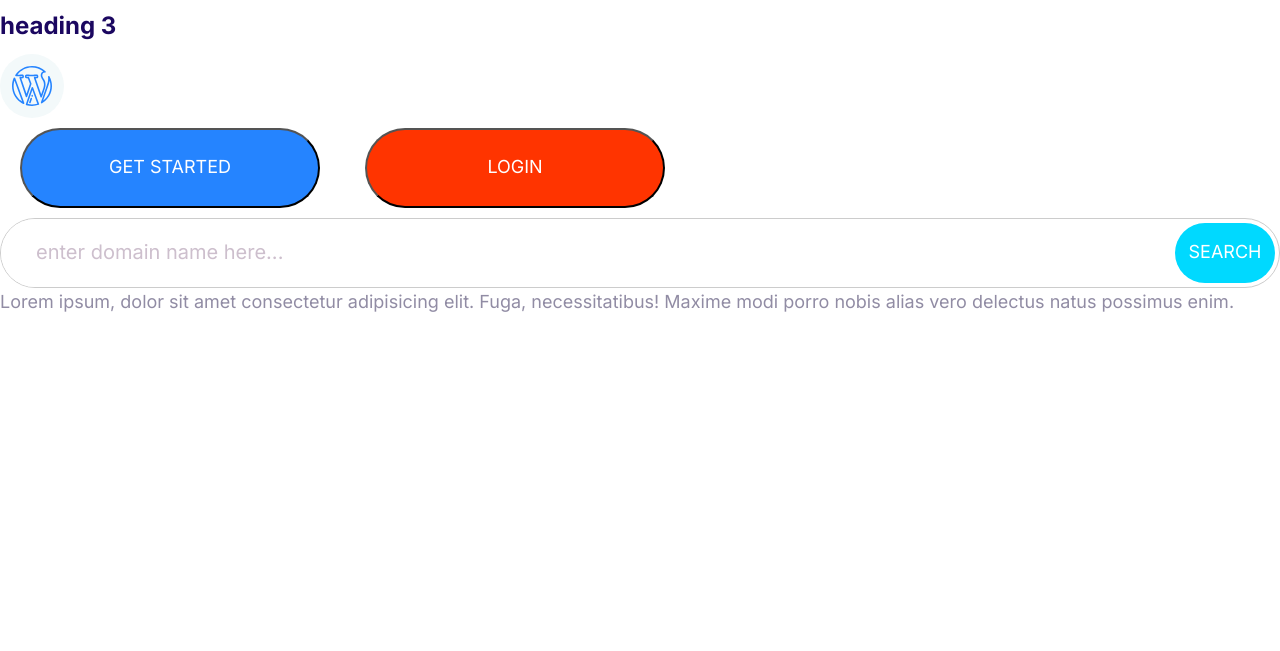
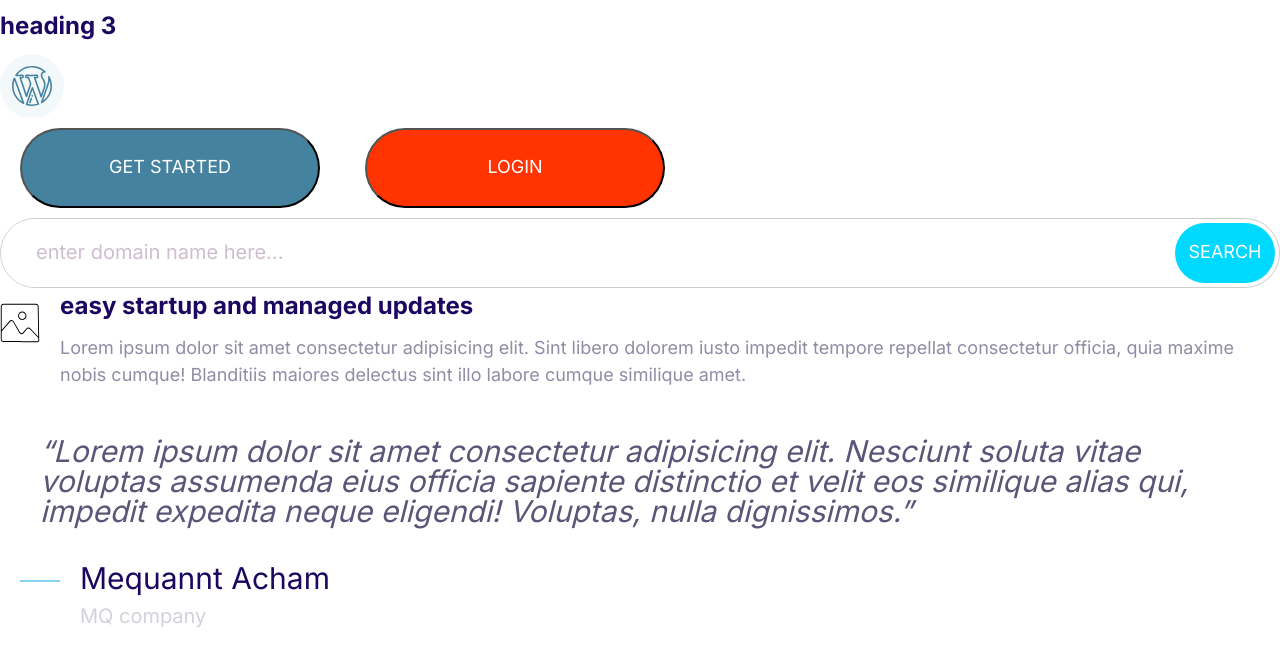
Before and after one commit to mequann/vscode_file, a plain HTML site: page index.html in a window 1280 px wide. Shown: the part 409-1060 px from the top of the page. Before the commit the page ends 800 px from the top, so only its background shows below. Drawn offline with Linux system fonts and the light colour scheme.

Commit message:
quotes andfooter elements.

```diff
--- a/css/styles.css
+++ b/css/styles.css
@@ -1,11 +1,12 @@
 :root {
-  --color-primary: #2584ff;
+  --color-primary: #4582a0;
   --color-secondary: #00d9ff;
   --color-accent: #ff3400;
   --color-headings: #1b0760;
   --color-body: #918ca4;
   --color-border: #ccc;
   --border-radius :50px;
+  --color--body-darker:#5c5577;
 }
 *,*::after ,* ::before{
     box-sizing: border-box;
@@ -242,3 +243,53 @@ a {
 .input-group .btn{
   margin: 4px;
 }
+/*media*/
+.media{
+  display: flex;
+}
+.media_body{
+  padding: 0 2rem;
+  color: var(--color-body);
+}
+.media_title{
+  margin-top: 0;
+}
+.media_image{
+margin-top: 1rem;
+}
+/*quotes*/
+.quote{
+  font-style: italic;
+  color: var(--color--body-darker);
+  font-size: 3rem;
+  line-height: 3rem;
+}
+.quote__text::before{
+  content: open-quote;
+}
+.quote__text::after{
+  content: close-quote;
+}
+.quote__author{
+  font-size: 3rem;
+  font-style: normal;
+  margin-bottom: 0;
+  font-weight: 500;
+}
+.quote__company{
+  font-size: 2rem;
+  font-style: normal;
+  opacity: 0.4;
+}
+.quote__line{
+  position: relative;
+  bottom: 10px;
+  margin-left: 2rem;
+}
+@media screen and(min-width:1024px){
+  .quote{
+    font-size: 2rem;
+  }
+  .quote__author{font-size: 2.4rem;}
+  .quote__company{font-size: 1.6rem;}
+}
--- a/index.html
+++ b/index.html
@@ -42,8 +42,33 @@
     placeholder="enter domain name here...">
     <button class="btn btn--secondary">search</button>
 </div>
+    <div class="media">
+        <div class="media_image">
+                <svg class="icon icon--primary">
+                    <use xlink:href="css/images/sprite.svg#snap"></use>
+                  </svg>
 
+        </div>
+        <div class="media_body">
+            <h3 class="media_title">easy startup and managed updates</h3>
+            <p>Lorem ipsum dolor sit amet consectetur adipisicing elit. Sint libero dolorem iusto impedit tempore repellat consectetur officia, quia maxime nobis cumque! Blanditiis maiores delectus sint illo labore cumque similique amet.</p>
+        </div>
+    </div>
+    <blockquote class="quote">
+        <p class="quote__text">Lorem ipsum dolor sit amet consectetur adipisicing elit. Nesciunt soluta vitae voluptas assumenda eius officia sapiente distinctio et velit eos similique alias qui, impedit expedita neque eligendi! Voluptas, nulla dignissimos.</p>
+    </blockquote>
+    <footer><div class="media">
+        <div class="media_image">
+                <svg class="icon icon--primary quote__line">
+                    <use xlink:href="css/images/sprite.svg#line"></use>
+                  </svg>
 
-<p>Lorem ipsum, dolor sit amet consectetur adipisicing elit. Fuga, necessitatibus! Maxime modi porro nobis alias vero delectus natus possimus enim.</p>
+        </div>
+        <div class="media_body">
+            <h3 class="media_title quote__author">Mequannt Acham</h3>
+            <p class="quote__company">MQ company</p>
+        </div>
+    </div></footer>
+
 </body>
 </html>
```
Also changed, not shown: css/components/quotes elements.html (added, +15 -0 lines), 1 other file.
